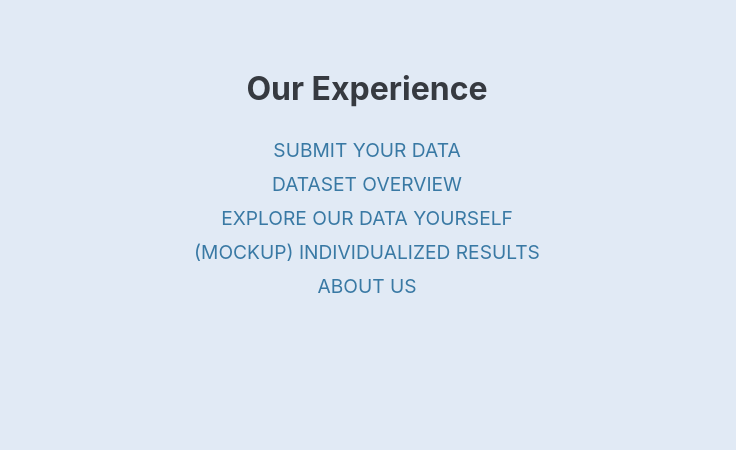
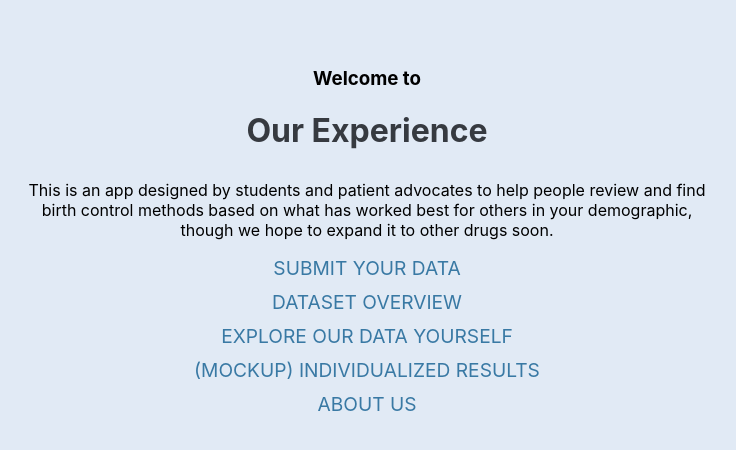
Before and after one commit to HastingsGreer/PharmaceuticalThing, a Flask app: page / in a window 1280 px wide. Shown: the top 450 px of the page, without its empty margins (273-1009 px from the left). Run offline with Flask 2, Linux system fonts and the light colour scheme; parts of the project's set-up code (start-up, migrations or seed data) failed here and were passed over.

Commit message:
Added a description

```diff
--- a/application/templates/index.jinja2
+++ b/application/templates/index.jinja2
@@ -5,7 +5,13 @@
 {% endblock %}
 
 {% block content %}
+<center><h3>Welcome to</h3>
 <h1>Our Experience</h1>
+<center> This is an app designed by students and patient advocates to help people review and find
+<br> birth control methods based on what has worked best for others in your demographic,
+<br> though we hope to expand it to other drugs soon.
+
+
 <ul>
   <li><a href="{{ url_for('demographicData') }}">Submit your data <i class="fas fa-chevron-right"></i></a></li>
   <li><a href="annagraphs">Dataset Overview<i class="fas fa-chevron-right"></i></a></li>
```
